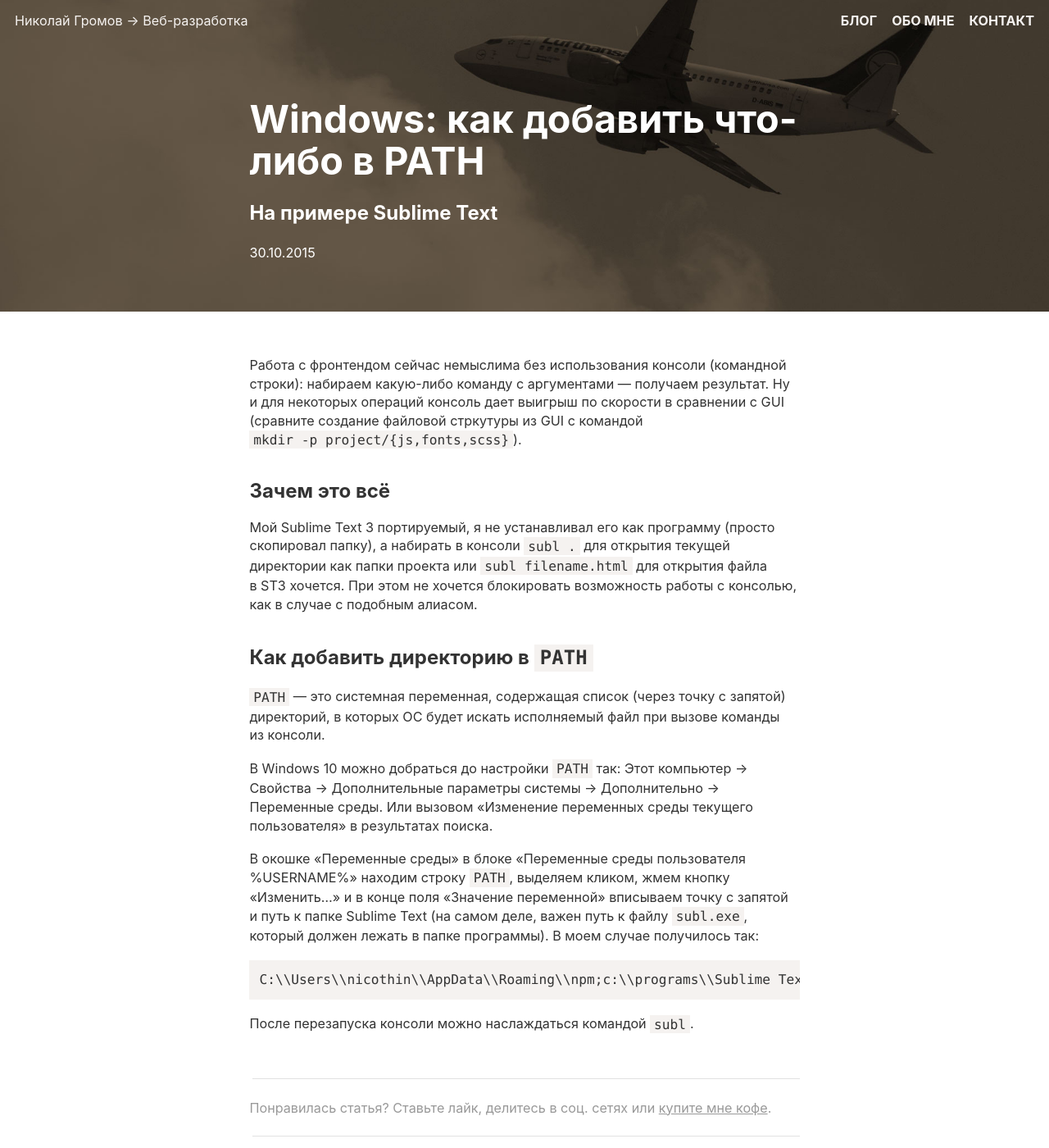
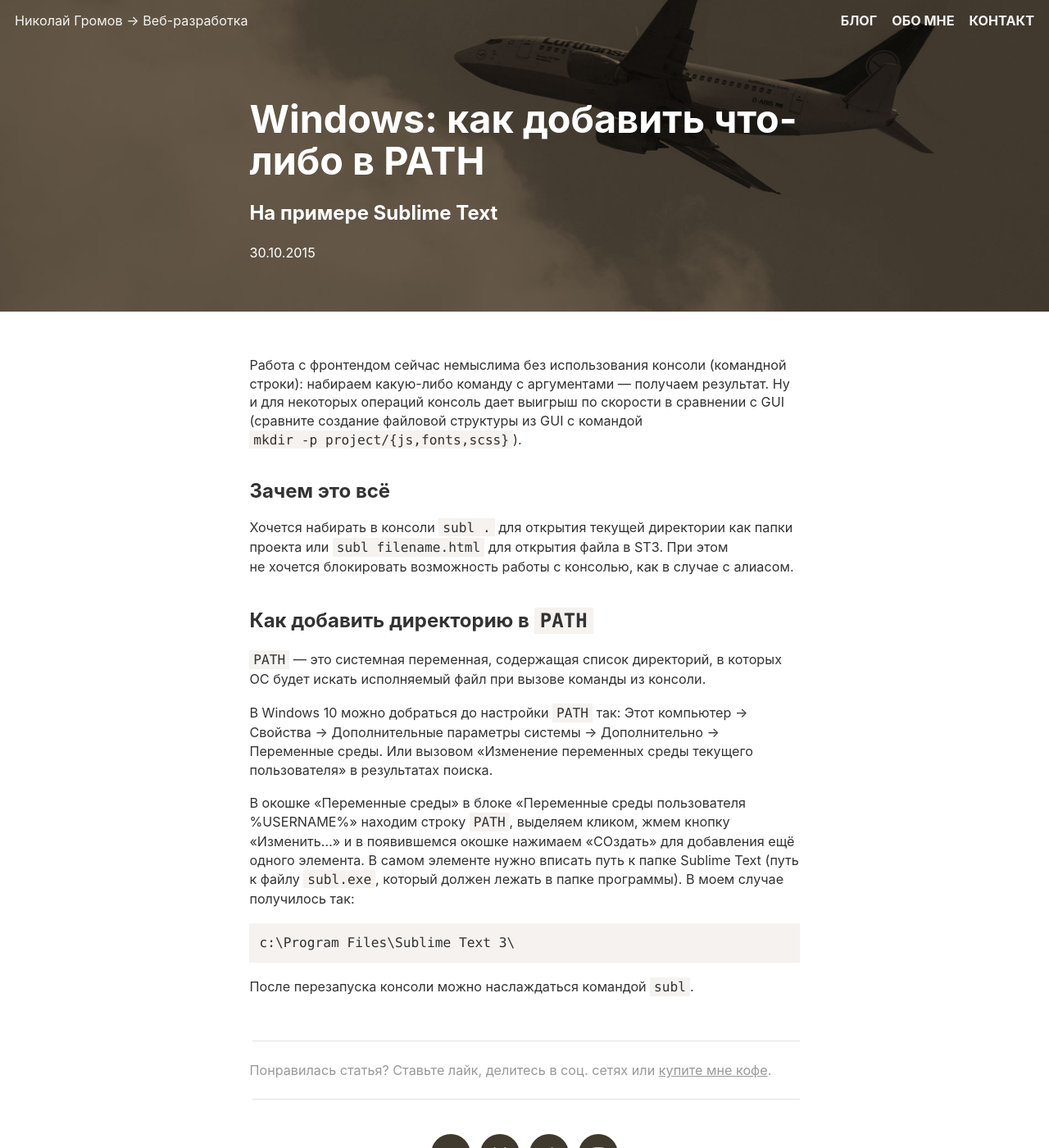
Before and after one commit to nicothin/nicothin.github.io, a Jekyll site: the page built from _posts/2015-10-30-windows-path.md, in a window 1280 px wide and 1400 px high. Shown: the whole window at 82% size. Built offline with Jekyll 4.4.1, drawn with Linux system fonts in a browser that asks for light colours; comment, search, counter and statistics services are not loaded.

Commit message:
Уточнения про PATH

````diff
--- a/_posts/2015-10-30-windows-path.md
+++ b/_posts/2015-10-30-windows-path.md
@@ -6,22 +6,22 @@
 categories: web
 ---
 
-Работа с фронтендом сейчас немыслима без использования консоли (командной строки): набираем какую-либо команду с аргументами — получаем результат. Ну и для некоторых операций консоль дает выигрыш по скорости в сравнении с GUI (сравните создание файловой стркутуры из GUI с командой `mkdir -p project/{js,fonts,scss}`).
+Работа с фронтендом сейчас немыслима без использования консоли (командной строки): набираем какую-либо команду с аргументами — получаем результат. Ну и для некоторых операций консоль дает выигрыш по скорости в сравнении с GUI (сравните создание файловой структуры из GUI с командой `mkdir -p project/{js,fonts,scss}`).
 
 ## Зачем это всё
 
-Мой Sublime Text 3 портируемый, я не устанавливал его как программу (просто скопировал папку), а набирать в консоли `subl .` для открытия текущей директории как папки проекта или `subl filename.html` для открытия файла в ST3 хочется. При этом не хочется блокировать возможность работы с консолью, как в случае с подобным алиасом.
+Хочется набирать в консоли `subl .` для открытия текущей директории как папки проекта или `subl filename.html` для открытия файла в ST3. При этом не хочется блокировать возможность работы с консолью, как в случае с алиасом.
 
 ## Как добавить директорию в `PATH`
 
-`PATH` — это системная переменная, содержащая список (через точку с запятой) директорий, в которых ОС будет искать исполняемый файл при вызове команды из консоли.
+`PATH` — это системная переменная, содержащая список директорий, в которых ОС будет искать исполняемый файл при вызове команды из консоли.
 
 В Windows 10 можно добраться до настройки `PATH` так: Этот компьютер → Свойства → Дополнительные параметры системы → Дополнительно → Переменные среды. Или вызовом «Изменение переменных среды текущего пользователя» в результатах поиска.
 
-В окошке «Переменные среды» в блоке «Переменные среды пользователя %USERNAME%» находим строку `PATH`, выделяем кликом, жмем кнопку «Изменить...» и в конце поля «Значение переменной» вписываем точку с запятой и путь к папке Sublime Text (на самом деле, важен путь к файлу `subl.exe`, который должен лежать в папке программы). В моем случае получилось так:
+В окошке «Переменные среды» в блоке «Переменные среды пользователя %USERNAME%» находим строку `PATH`, выделяем кликом, жмем кнопку «Изменить...» и в появившемся окошке нажимаем «СОздать» для добавления ещё одного элемента. В самом элементе нужно вписать путь к папке Sublime Text (путь к файлу `subl.exe`, который должен лежать в папке программы). В моем случае получилось так:
 
 ```
-C:\\Users\\nicothin\\AppData\\Roaming\\npm;c:\\programs\\Sublime Text 3\
+c:\Program Files\Sublime Text 3\
 ```
 
 После перезапуска консоли можно наслаждаться командой `subl`.
````
